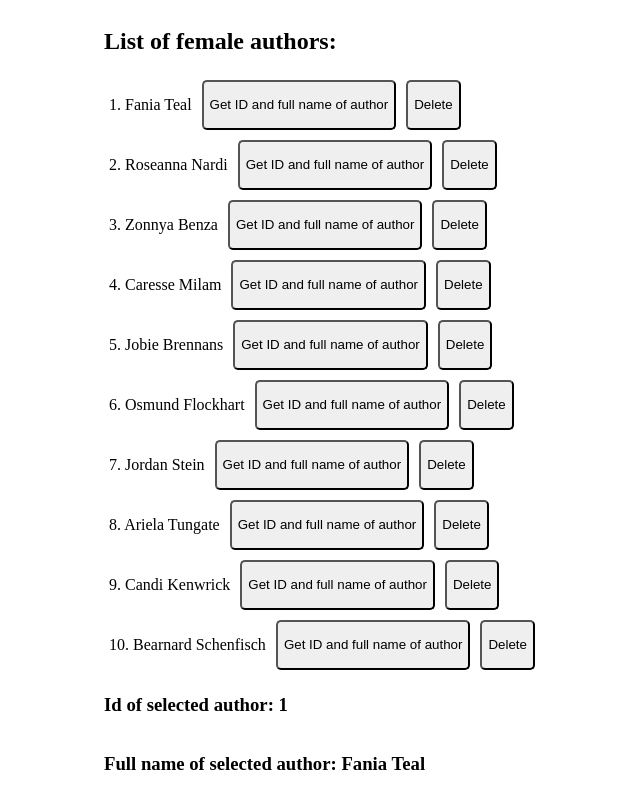
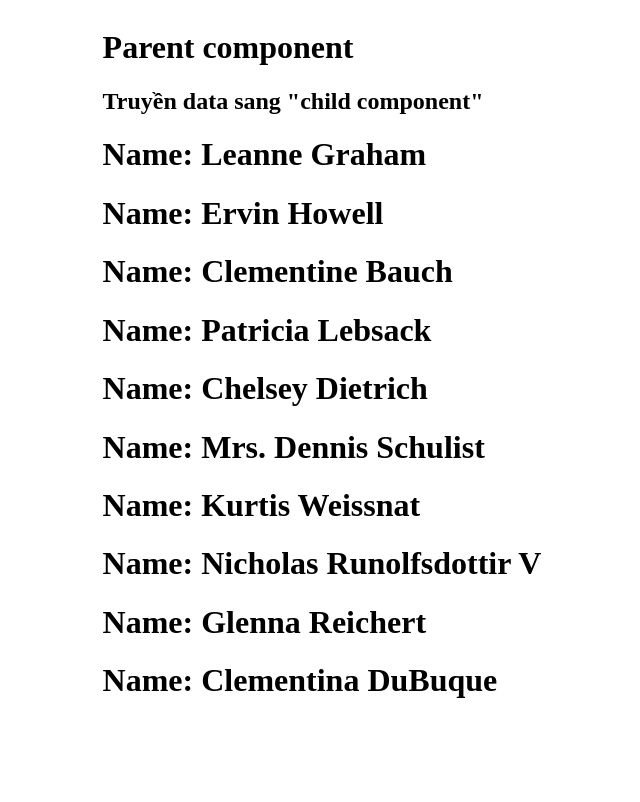
Before and after one commit to ThanhDatTu3tle/angular-chall-tu3tle, an Angular app: page / in a window 1280 px wide. Shown: the whole page, without its empty margins (326-966 px from the left). Built offline with nearby package versions, Linux system fonts and the light colour scheme.

Commit message:
done day 8

```diff
--- a/src/app/author-info/author-info.component.ts
+++ b/src/app/author-info/author-info.component.ts
@@ -1,4 +1,4 @@
-import { Component, EventEmitter, Input, Output } from '@angular/core';
+import { Component, EventEmitter, Input, Output, OnInit, OnChanges, SimpleChanges } from '@angular/core';
 import { Author } from '../data/authors';
 
 @Component({
@@ -6,18 +6,26 @@ import { Author } from '../data/authors';
   templateUrl: './author-info.component.html',
   styleUrls: ['./author-info.component.scss']
 })
-export class AuthorInfoComponent {
+export class AuthorInfoComponent implements OnInit, OnChanges {
   @Input() author: Author | any;
   @Output() select = new EventEmitter<Author>();
   @Output() delete = new EventEmitter<number>();
 
-  handleShowInfoOfAuthor = () => {
+  handleShowInfoOfAuthor() {
     this.select.emit(this.author);
   }
 
-  handleDeleteAuthor = () => {
+  handleDeleteAuthor() {
     this.delete.emit(this.author.id);
   }
 
   constructor() {}
+
+  ngOnInit(): void {
+    // console.log(this.author.id);
+  }
+
+  ngOnChanges(changes: SimpleChanges): void {
+    console.log(this.author.id);
+  }
 }
--- a/src/app/authors/authors.component.html
+++ b/src/app/authors/authors.component.html
@@ -1,67 +1,18 @@
 <div class="wrapper">
-    <!-- <p>List of authors:</p> -->
-
-    <!--Vanilla-->
-    <!-- <div *ngFor="let author of authors">
-        {{author.id}} - {{author.firstName}} {{author.lastName}}
-    </div> -->
-
-    <!--ng-template-->
-    <!-- <ng-template
-        ngFor
-        [ngForOf]="authors"
-        let-author
-        let-index="index"
-        let-total="count"
-    >
-        <div>
-            {{index}}|{{total}}: {{author.firstName}} {{author.lastName}}
-        </div>
-    </ng-template> -->
-
-    <!--Sử dụng nhiều structure directive-->
-
     <h2>List of female authors:</h2>
     <app-author-info
-        *ngFor="let author of authors"
+        *ngFor="let author of authors; count as number"
         [author]="author"
         (select)="onSelected($event)"
-        (delete)="onDeleted($event)"
-    ></app-author-info>
+        (delete)="onDeleted($event, $event)"
+        (count)="onCount($event)"
+    >
+        <ng-container *ngIf="number !== 0"; else isExistAuthor></ng-container>
+    </app-author-info>
 
     <h3>Id of selected author: {{ selectedAuthor.id }}</h3>
     <h3>Full name of selected author: {{ selectedAuthor.firstName }} {{ selectedAuthor.lastName }}</h3>
-
-    <div *ngIf=""></div>
-    <!-- <ul>
-        <li *ngFor="let author of authors; first as isFirst; last as isLast; even as isEven; odd as isOdd">
-            <p>ID:{{author.id}} | {{author.firstName}} {{author.lastName}}</p>
-            <p *ngIf="author.gender == 'Male'; else isMale">
-                Author này có gender là {{author.gender}}
-            </p>
-            <p *ngIf="isOdd">
-                Vị trí lẻ
-            </p>
-            <p *ngIf="isEven">
-                Vị trí chẵn
-            </p>
-            <p *ngIf="isFirst">
-                ---------------
-                Author đầu tiên
-                ---------------
-            </p>
-            <p *ngIf="isLast">
-                ----------------
-                Author cuối cùng
-                ----------------
-            </p>
-        </li>
-    </ul> -->
 </div>
-
-<ng-template #isMale>
-    <p>Author này không có gender là Female</p>
-</ng-template>
 
 <ng-template #isExistAuthor>
     <p>Bạn xóa hết authors luôn rồi còn đâu!</p>
--- a/src/app/authors/authors.component.ts
+++ b/src/app/authors/authors.component.ts
@@ -11,18 +11,25 @@ export class AuthorsComponent {
   authors = authors;
   selectedAuthor = authors[0];
 
-  onSelected = (selectedAuthor: Author) => {
+  onSelected(selectedAuthor: Author) {
     this.selectedAuthor = selectedAuthor;
   }
 
-  onDeleted = (id: number) => {
+  onDeleted(id: number, count: number) {
     this.authors = this.authors.filter(author => {
       return author.id !== id;
     })
 
     if (this.selectedAuthor.id === id) {
       this.selectedAuthor = this.authors[0];
-      console.log(this.selectedAuthor);
+      count++
     }
   }
+
+  onCount(id: any) {
+
+  }
+
+  constructor() {}
+  ngOnInit() {}
 }
--- /dev/null
+++ b/src/app/child/child.component.html
@@ -0,0 +1,3 @@
+<div>
+    <h1>Name: {{ user.name }}</h1>
+</div>
--- /dev/null
+++ b/src/app/child/child.component.ts
@@ -0,0 +1,11 @@
+import { Component, Input } from '@angular/core';
+import { User } from '../data/users';
+
+@Component({
+  selector: 'app-child',
+  templateUrl: './child.component.html',
+  styleUrls: ['./child.component.scss']
+})
+export class ChildComponent {
+  @Input () user: User | any;
+}
--- /dev/null
+++ b/src/app/data/users.ts
@@ -0,0 +1,90 @@
+export interface User {
+    id: number;
+    name: string;
+    username: string;
+    email: string;
+    phone: string;
+    website: string;
+}
+
+export const users = [
+    {
+        "id": 1,
+        "name": "Leanne Graham",
+        "username": "Bret",
+        "email": "Sincere@april.biz",
+        "phone": "1-770-736-8031 x56442",
+        "website": "hildegard.org",
+      },
+      {
+        "id": 2,
+        "name": "Ervin Howell",
+        "username": "Antonette",
+        "email": "Shanna@melissa.tv",
+        "phone": "010-692-6593 x09125",
+        "website": "anastasia.net",
+      },
+      {
+        "id": 3,
+        "name": "Clementine Bauch",
+        "username": "Samantha",
+        "email": "Nathan@yesenia.net",
+        "phone": "1-463-123-4447",
+        "website": "ramiro.info",
+      },
+      {
+        "id": 4,
+        "name": "Patricia Lebsack",
+        "username": "Karianne",
+        "email": "Julianne.OConner@kory.org",
+        "phone": "493-170-9623 x156",
+        "website": "kale.biz",
+      },
+      {
+        "id": 5,
+        "name": "Chelsey Dietrich",
+        "username": "Kamren",
+        "email": "Lucio_Hettinger@annie.ca",
+        "phone": "(254)954-1289",
+        "website": "demarco.info",
+      },
+      {
+        "id": 6,
+        "name": "Mrs. Dennis Schulist",
+        "username": "Leopoldo_Corkery",
+        "email": "Karley_Dach@jasper.info",
+        "phone": "1-477-935-8478 x6430",
+        "website": "ola.org",
+      },
+      {
+        "id": 7,
+        "name": "Kurtis Weissnat",
+        "username": "Elwyn.Skiles",
+        "email": "Telly.Hoeger@billy.biz",
+        "phone": "210.067.6132",
+        "website": "elvis.io",
+      },
+      {
+        "id": 8,
+        "name": "Nicholas Runolfsdottir V",
+        "username": "Maxime_Nienow",
+        "email": "Sherwood@rosamond.me",
+        "phone": "586.493.6943 x140",
+        "website": "jacynthe.com",
+      },
+      {
+        "id": 9,
+        "name": "Glenna Reichert",
+        "username": "Delphine",
+        "email": "Chaim_McDermott@dana.io",
+        "phone": "(775)976-6794 x41206",
+        "website": "conrad.com",
+      },
+      {
+        "id": 10,
+        "name": "Clementina DuBuque",
+        "username": "Moriah.Stanton",
+        "phone": "024-648-3804",
+        "website": "ambrose.net",
+      }
+]
--- /dev/null
+++ b/src/app/parent/parent.component.html
@@ -0,0 +1,9 @@
+<div>
+    <h1>Parent component</h1>
+    <h2>Truyền data sang "child component"</h2>
+    <app-child
+        *ngFor="let user of data"
+        [user]="user"
+    >
+    </app-child>
+</div>
--- /dev/null
+++ b/src/app/parent/parent.component.ts
@@ -0,0 +1,14 @@
+import { Component } from '@angular/core';
+import { users } from '../data/users';
+
+@Component({
+  selector: 'app-parent',
+  templateUrl: './parent.component.html',
+  styleUrls: ['./parent.component.scss']
+})
+export class ParentComponent {
+  data = users;
+
+  constructor() {}
+  ngOnInit() {}
+}
--- a/src/index.html
+++ b/src/index.html
@@ -9,7 +9,7 @@
 </head>
 <body>
   <main>
-    <app-authors></app-authors>
+    <app-parent></app-parent>
   </main>
 </body>
 </html>
```
Also changed, not shown: src/app/app.module.ts (+6 -2 lines), src/app/child/child.component.scss (added), src/app/parent/parent.component.scss (added), 2 other files (tests, documents, lock files or other folders).
